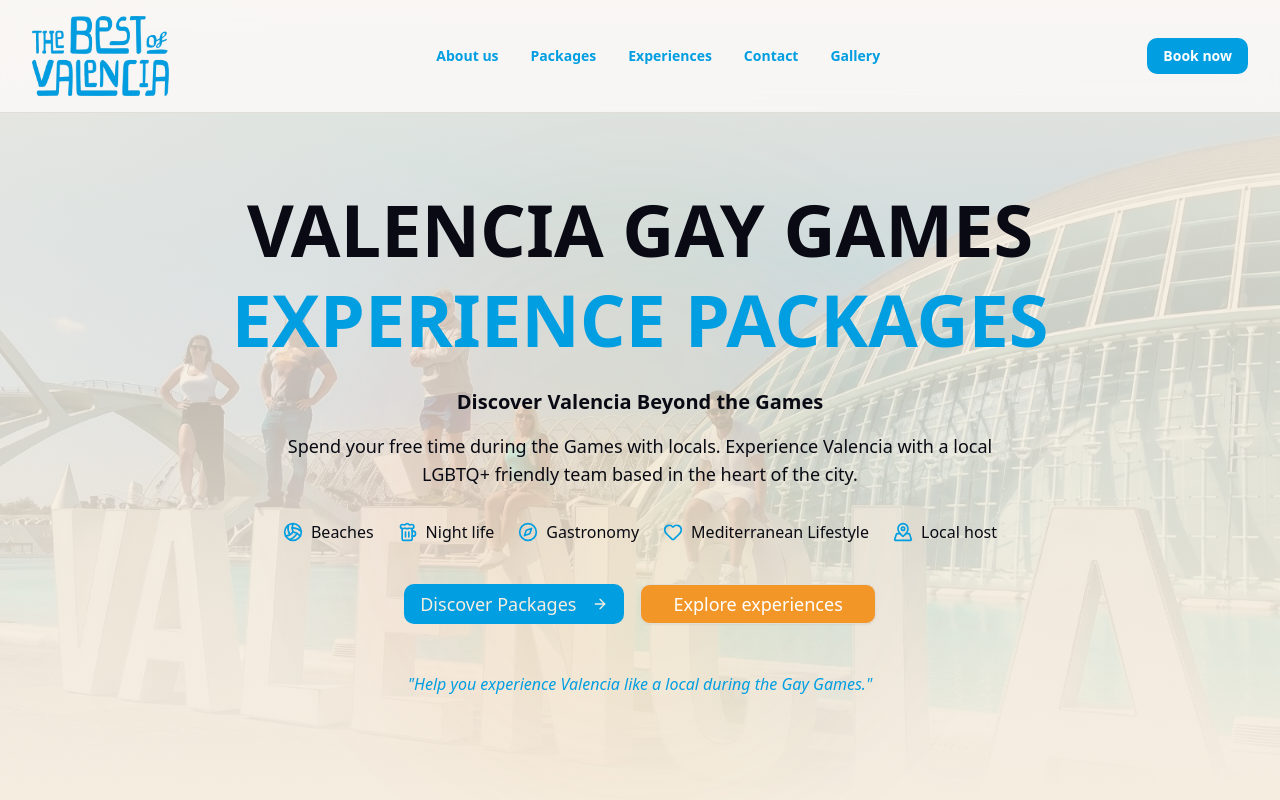
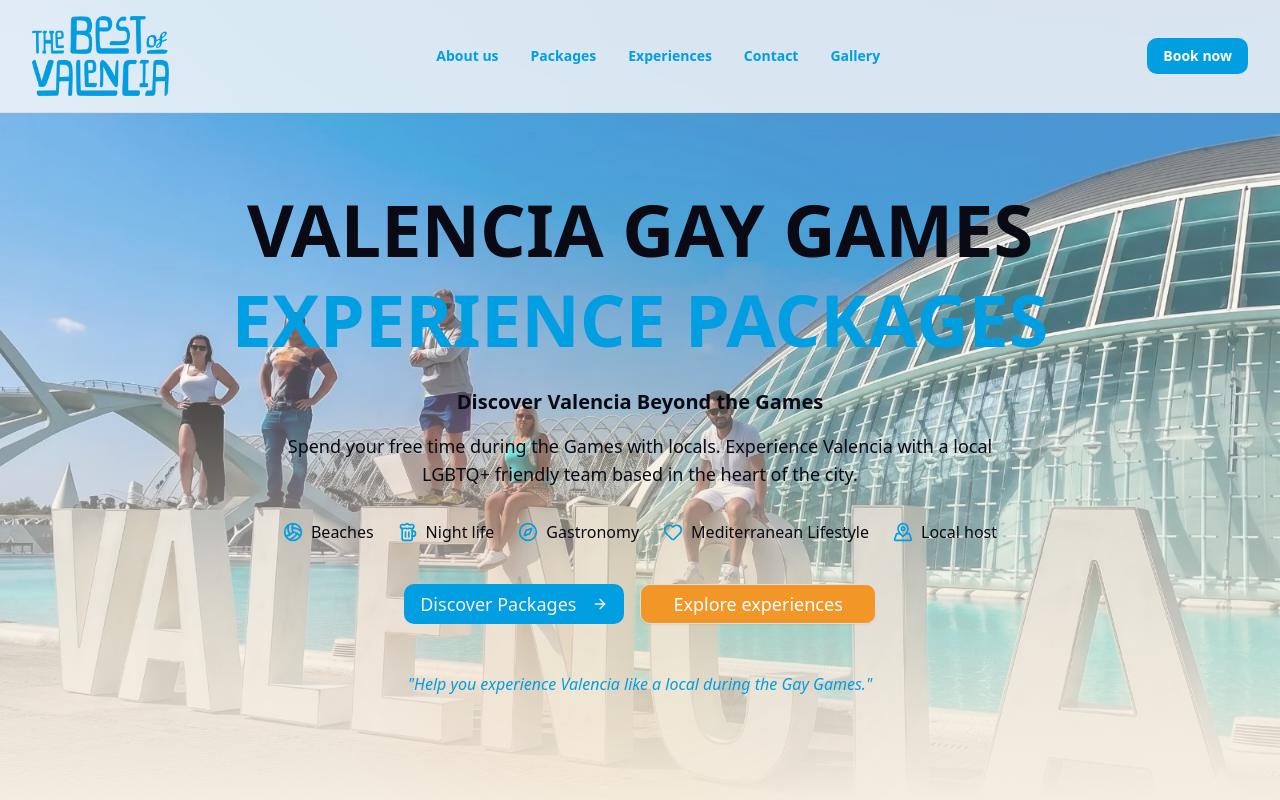
Before and after one commit to PJ-ARIAS/olimpics, a React (Vite) app: page / in a window 1280 px wide. Shown: the top 800 px of the page. Built offline with nearby package versions, Linux system fonts and the light colour scheme.

Commit message:
cambios en las imagenes header y xxabia

```diff
--- a/src/components/heroSection.tsx
+++ b/src/components/heroSection.tsx
@@ -28,7 +28,7 @@ export function HeroSection() {
           alt="Ciudad de las Artes y las Ciencias de Valencia"
           className="w-full h-full object-cover"
         />
-        <div className="absolute inset-0 bg-gradient-to-b from-background/95 via-background/80 to-background" />
+        <div className="absolute inset-0 bg-gradient-to-b from-background/30 via-background/30 to-background" />
       </div>
 
       {/* Animated accent */}
--- a/src/components/packagesSection.tsx
+++ b/src/components/packagesSection.tsx
@@ -1,5 +1,6 @@
 import { Button } from "./ui/button";
 import { Check, Star, Crown, Sparkles, Building } from "lucide-react";
+import xabia from "../../images/xabia.webp";
 
 export function PackagesSection() {
   const packages = [
@@ -140,6 +141,7 @@ export function PackagesSection() {
 
         {/* Premium Add-on */}
         <div className="bg-muted-foreground rounded-2xl p-8 border border-accent/30">
+          <img src={xabia} alt="abia" className="w-full h-full object-cover" />
           <div className="flex flex-col lg:flex-row items-center gap-8">
             <div className="flex-1">
               <span className="inline-block px-3 py-1 bg-muted text-card text-sm font-semibold rounded-full mb-4">
```
